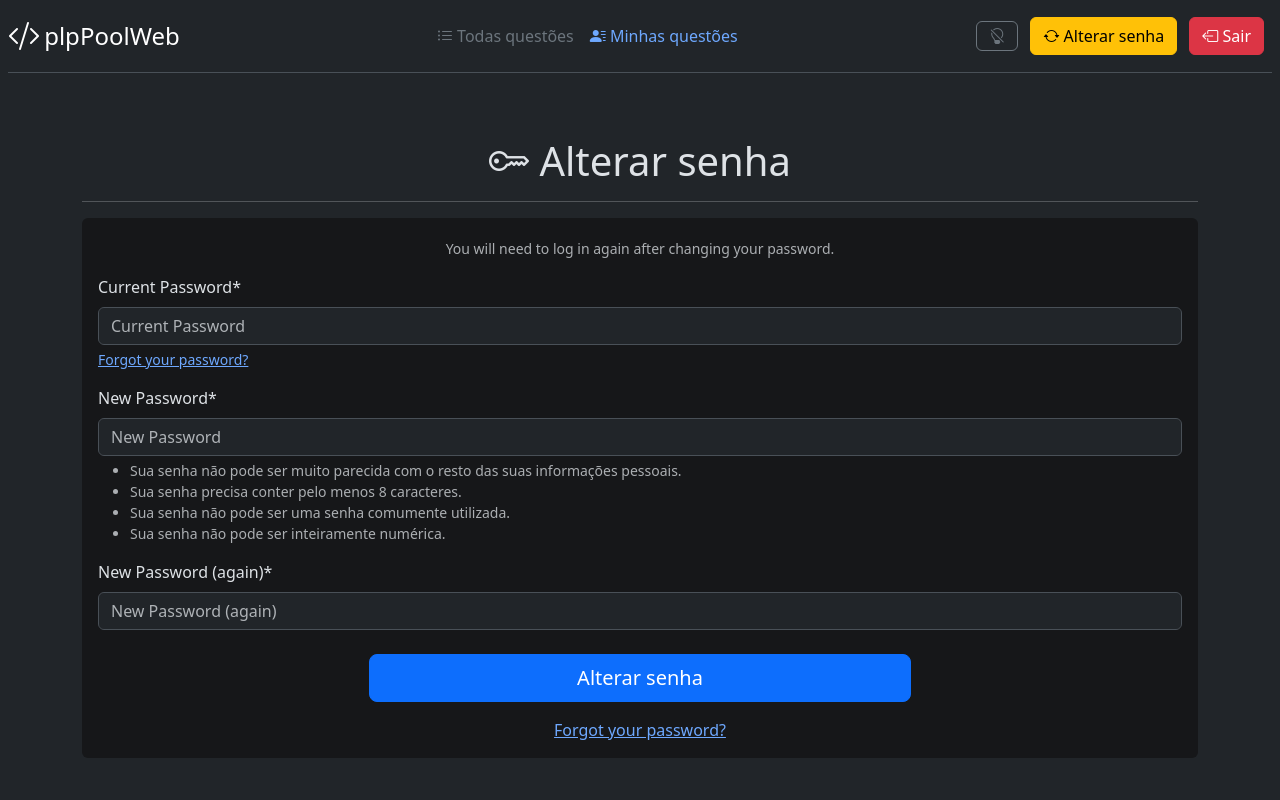
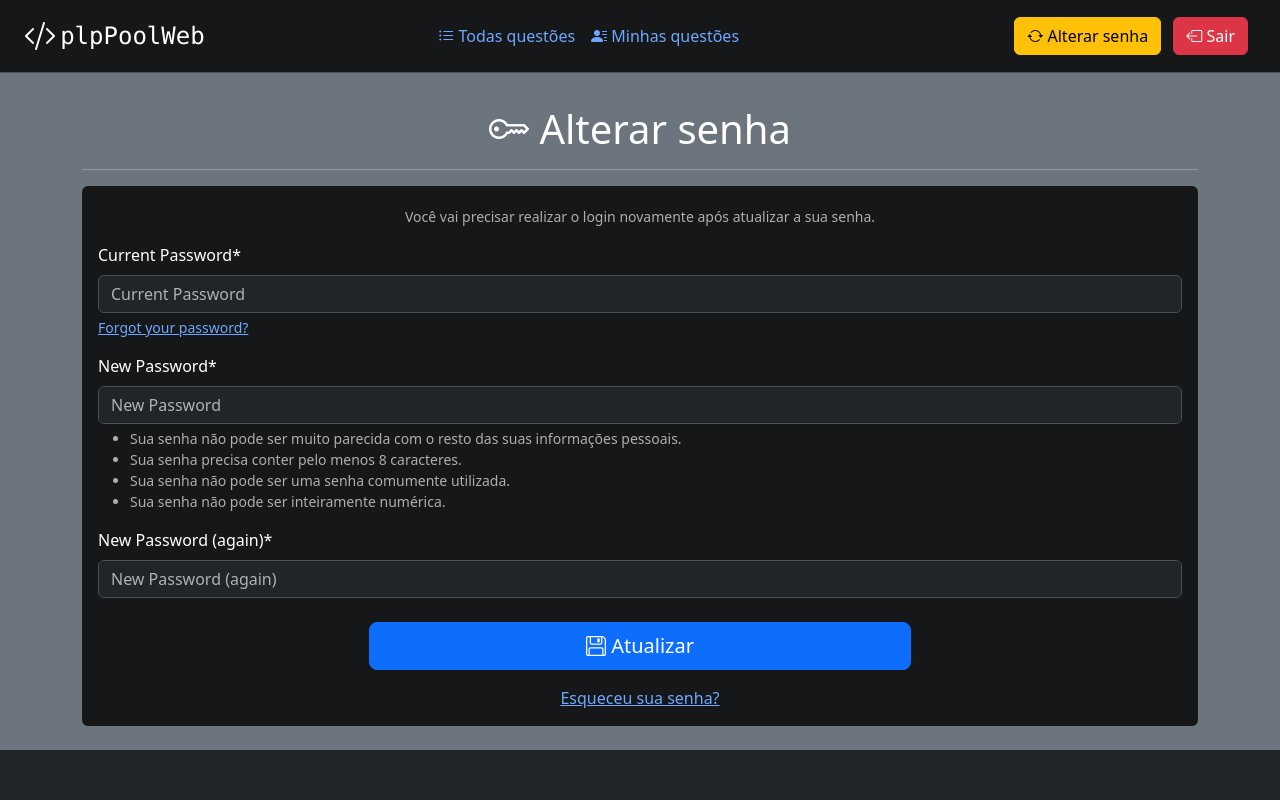
Before and after one commit to LuiggySilva/plpPoolWeb-TCC, a Django app: page /accounts/password/change/ in a window 1280 px wide. Run offline with Django 5.2, Linux system fonts and the light colour scheme; the visitor is signed in with stand-in values (Sample User, id 1); parts of the project's set-up code (start-up, migrations or seed data) failed here and were passed over; some libraries are stand-ins or nearby versions.

Commit message:
refact: atualizando templates de erro, atualização de senha e os templates base

```diff
--- a/app/templates/403.html
+++ b/app/templates/403.html
@@ -9,7 +9,11 @@
 
         <div class="d-flex flex-column justify-content-center align-items-center">
             <p>{{exception}}</p>
-            <a href="{% url 'account_login' %}">Voltar para o login</a>
+            {% if request.user.is_authenticated %}
+                <a href="{% url 'user:about' %}" class="btn btn-outline-primary mt-3">Voltar para a página inicial</a>
+            {% else %}
+                <a href="{% url 'account_login' %}" class="btn btn-outline-primary mt-3">Voltar para o login</a>
+            {% endif %}
         </div>
     </div>
 {% endblock %}
--- a/app/templates/account/password_change.html
+++ b/app/templates/account/password_change.html
@@ -5,7 +5,7 @@
 {% load crispy_forms_tags %}
 
 
-{% block title %}{% trans "Change password" %}{% endblock title %}
+{% block title %}Alterar senha{% endblock title %}
 
 {% block head %}
     {{form.media}}
@@ -20,18 +20,18 @@
         </div>
 
         <form method="POST" action="{% url 'account_change_password' %}" class="p-3 rounded bg-secondary-subtle">
-            <p class="form-text text-center">{% trans "You will need to log in again after changing your password." %}</p>
+            <p class="form-text text-center">Você vai precisar realizar o login novamente após atualizar a sua senha.</p>
 
             {% csrf_token %}
             {{ redirect_field }}
             {{form|crispy}}
 
             <div class="text-center">
-                <button type="submit" class="btn btn-lg btn-primary w-50 mt-2"> {% trans "Change password" %}</button>
+                <button type="submit" class="btn btn-lg btn-primary w-50 mt-2"><i class="bi bi-floppy"></i>&nbsp;Atualizar</button>
             </div>
 
             <div class="text-center mt-3">
-                <a href="{% url 'account_reset_password' %}">{% trans "Forgot your password?" %}</a>
+                <a href="{% url 'account_reset_password' %}">Esqueceu sua senha?</a>
             </div>
         </form>
 
--- a/app/templates/base.html
+++ b/app/templates/base.html
@@ -11,28 +11,35 @@
         <meta http-equiv="Pragma" content="no-cache" />
 
         <script src="https://cdnjs.cloudflare.com/ajax/libs/jquery/3.7.1/jquery.min.js"></script>
+        <script src="https://unpkg.com/htmx.org@2.0.4"></script>
 
         <link rel="stylesheet" href="https://cdn.jsdelivr.net/npm/bootstrap@5.3.3/dist/css/bootstrap.min.css">
         <link rel="stylesheet" href="https://cdn.jsdelivr.net/npm/bootstrap-icons@1.11.3/font/bootstrap-icons.min.css">
-
-        <script>
-            (function() {
-                const storedTheme = localStorage.getItem('theme') || 'dark';
-                console.log(`Tema armazenado: ${storedTheme}`);
-                document.documentElement.setAttribute('data-bs-theme', storedTheme);
-            })();
-        </script>
+        <link rel="stylesheet" type='text/css' href="https://cdn.jsdelivr.net/gh/devicons/devicon@latest/devicon.min.css" />
 
         <title>{% block title %}{% endblock title %}</title>
+
+        <style>
+            html, body {
+                height: 100%;
+                margin: 0;
+            }
+
+            @media only screen and (max-width: 600px) {
+                html, body {
+                    font-size: calc(0.6em + 1vw) !important;
+                }
+            }
+        </style>
 
         <!-- HEAD -->
         {% block head %}
         {% endblock head %}
     </head>
     <body>
+        {% include 'header.html' %}
         <div class="wrapper">
             <!-- HEADER -->
-            {% include 'header.html' %}
 
             {% if messages %}
                 <div class="d-flex justify-content-center align-items-center">
@@ -50,12 +57,19 @@
             {% endif %}
 
             <!-- MAIN_CONTENT -->
-            <main class="content py-3">
+            <main class="content px-4 py-2 text-bg-secondary">
                 {% block content %}
                 {% endblock content %}
             </main>
+
+            <div class="invisible"><span>plpPoolWeb</span></div>
         </div>
 
+        <!-- MODAL -->
+        {% block modal %}
+        {% endblock modal %}
+
+        <!-- INLINE_JS -->
         <script>
             document.addEventListener('DOMContentLoaded', function () {
                 const toastElList = [].slice.call(document.querySelectorAll('.toast'));
@@ -66,7 +80,6 @@
             });
         </script>
 
-        <!-- INLINE_JS -->
         {% block inline_js %}
         {% endblock inline_js %}
         <script src="https://cdn.jsdelivr.net/npm/bootstrap@5.3.3/dist/js/bootstrap.bundle.min.js"></script>
--- a/app/templates/header.html
+++ b/app/templates/header.html
@@ -1,25 +1,22 @@
-<header class="d-flex flex-wrap align-items-center justify-content-center justify-content-md-between py-3 mb-4 mx-2 border-bottom">
+<header class="d-flex flex-wrap align-items-center justify-content-center justify-content-md-between py-3 px-4 border-bottom bg-secondary-subtle">
     <div class="col-md-3 mb-2 mb-md-0">
-        <a href="#" class="d-flex align-items-center mb-3 mb-md-0 me-md-auto link-body-emphasis text-decoration-none">
-            <i class="bi bi-code-slash fs-2"></i>&nbsp;<span class="fs-4">plpPoolWeb</span>
+        <a href="{% url 'user:about' %}" class="d-flex align-items-center mb-3 mb-md-0 me-md-auto link-body-emphasis text-decoration-none text-white">
+            <i class="bi bi-code-slash fs-2"></i>&nbsp;<span class="fs-4 font-monospace">plpPoolWeb</span>
         </a>
     </div>
 	<ul class="nav col-12 col-md-auto mb-2 justify-content-center mb-md-0 {% if not request.user.is_authenticated %}invisible{% endif %}">
         <li>
-            <a href="#" class="nav-link px-2 link-secondary">
+            <a href="{% url 'questions:list' %}" class="nav-link px-2 {% if current_tab == 'list' %}link-secondary{% endif %}">
                 <i class="bi bi-list-ul"></i>&nbsp;Todas questões
             </a>
         </li>
         <li>
-            <a href="#" class="nav-link px-2">
+            <a href="{% url 'questions:assistentstudent_list' %}" class="nav-link px-2 {% if current_tab == 'assistentstudent_list' %}link-secondary{% endif %}">
                 <i class="bi bi-person-lines-fill"></i>&nbsp;Minhas questões
             </a>
         </li>
 	</ul>
 	<div class="col-md-4 text-end">
-        <button id="bd-theme" class="btn btn-outline-secondary me-2">
-            <i id="bd-theme-icon" class="bi"></i>
-        </button>
         {% if request.user.is_authenticated  %}
             <a href="{% url 'account_change_password' %}" class="btn btn-warning me-2">
                 <i class="bi bi-arrow-repeat"></i>&nbsp;Alterar senha
@@ -34,51 +31,3 @@
         {% endif %}
 	</div>
 </header>
-
-
-{% block inline_js %}
-<script>
-    const THEMES_DICT = {
-        'light': 'Claro',
-        'dark': 'Escuro',
-    };
-
-    (() => {
-        'use strict';
-
-        const getStoredTheme = () => localStorage.getItem('theme');
-        const setStoredTheme = theme => localStorage.setItem('theme', theme);
-
-        const applyTheme = (theme) => {
-            document.documentElement.setAttribute('data-bs-theme', theme);
-
-            const icon = document.querySelector('#bd-theme-icon');
-            const text = document.querySelector('#theme-text');
-
-            if (theme === 'dark') {
-                icon.classList.remove('bi-lightbulb-fill');
-                icon.classList.add('bi-lightbulb-off');
-            } else {
-                icon.classList.remove('bi-lightbulb-off');
-                icon.classList.add('bi-lightbulb-fill');
-            }
-
-            // text.textContent = `Tema: ${THEMES_DICT[theme]}`;
-        };
-
-        const toggleTheme = () => {
-            const currentTheme = getStoredTheme() === 'dark' ? 'light' : 'dark';
-            setStoredTheme(currentTheme);
-            applyTheme(currentTheme);
-        };
-
-        window.addEventListener('DOMContentLoaded', () => {
-            const storedTheme = getStoredTheme() || 'dark';  // Padrão: escuro
-            applyTheme(storedTheme);
-
-            const themeBtn = document.querySelector('#bd-theme');
-            themeBtn.addEventListener('click', toggleTheme);
-        });
-    })();
-</script>
-{% endblock inline_js %}
```
Also changed, not shown: app/templates/404.html (+5 -2 lines), app/templates/500.html (+5 -2 lines).
